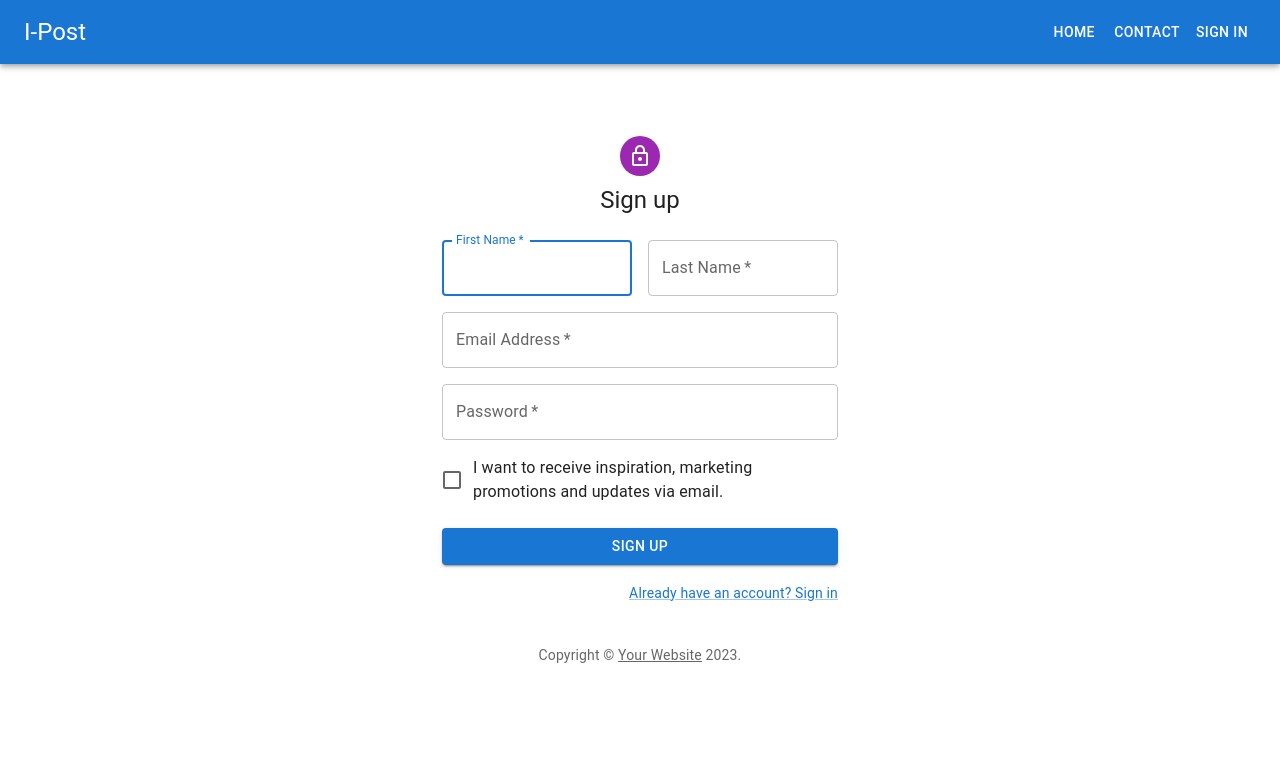
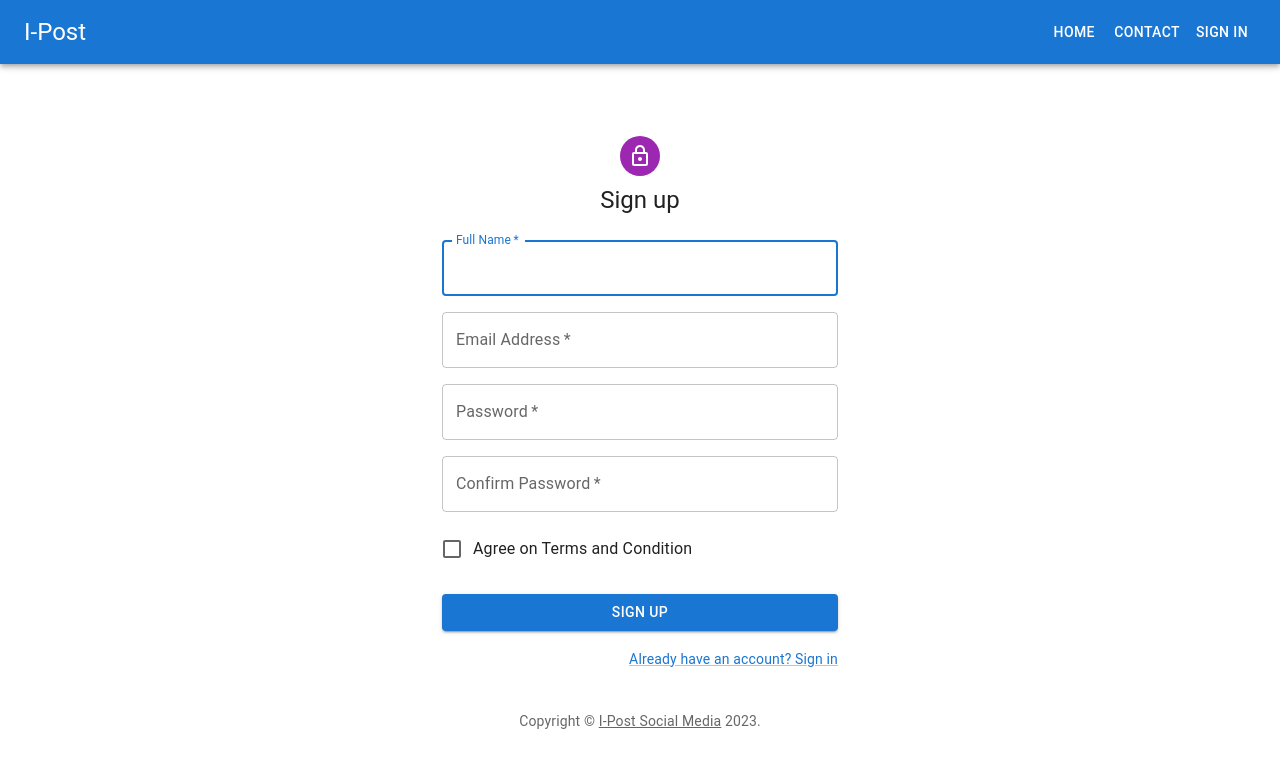
Before and after one commit to Dexios102/mini-facebook, a React (Create React App) app in the folder frontend/: page /register in a window 1280 px wide. Shown: the top 768 px of the page. Built offline with nearby package versions, Linux system fonts and the light colour scheme.

Commit message:
loginregister

```diff
--- a/frontend/src/pages/auth/Registration.js
+++ b/frontend/src/pages/auth/Registration.js
@@ -12,13 +12,18 @@ import LockOutlinedIcon from '@mui/icons-material/LockOutlined';
 import Typography from '@mui/material/Typography';
 import Container from '@mui/material/Container';
 import { createTheme, ThemeProvider } from '@mui/material/styles';
+import { Alert} from '@mui/material';
+import { useState } from 'react';
+import { useNavigate } from 'react-router-dom';
+import { useRegisterUserMutation } from '../../services/userAuthApi'
+import { storeToken } from '../../services/LocalStorageService';
 
 function Copyright(props) {
   return (
     <Typography variant="body2" color="text.secondary" align="center" {...props}>
       {'Copyright © '}
       <Link color="inherit" href="https://mui.com/">
-        Your Website
+        I-Post Social Media
       </Link>{' '}
       {new Date().getFullYear()}
       {'.'}
@@ -28,15 +33,33 @@ function Copyright(props) {
 
 const theme = createTheme();
 
-export default function SignUp() {
-  const handleSubmit = (event) => {
-    event.preventDefault();
-    const data = new FormData(event.currentTarget);
-    console.log({
+const Registration = () => {
+  const [server_error, setServerError] = useState({})
+  const navigate = useNavigate();
+  const [registerUser] = useRegisterUserMutation()
+  const handleSubmit = async (e) => {
+    e.preventDefault();
+    const data = new FormData(e.currentTarget);
+    const actualData = {
+      name: data.get('name'),
       email: data.get('email'),
       password: data.get('password'),
-    });
-  };
+      password2: data.get('password2'),
+      tc: data.get('tc'),
+    }
+    const res = await registerUser(actualData)
+    if (res.error) {
+      // console.log(typeof (res.error.data.errors))
+      // console.log(res.error.data.errors)
+      setServerError(res.error.data.errors)
+    }
+    if (res.data) {
+      console.log(typeof (res.data))
+      console.log(res.data)
+      storeToken(res.data.token)
+      navigate('/dashboard')
+    }
+  }
 
   return (
     <ThemeProvider theme={theme}>
@@ -56,28 +79,19 @@ export default function SignUp() {
           <Typography component="h1" variant="h5">
             Sign up
           </Typography>
-          <Box component="form" noValidate onSubmit={handleSubmit} sx={{ mt: 3 }}>
+          <Box component="form" noValidate onSubmit={handleSubmit} id='registration-form' sx={{ mt: 3 }}>
             <Grid container spacing={2}>
-              <Grid item xs={12} sm={6}>
+              <Grid item xs={12}>
                 <TextField
-                  autoComplete="given-name"
-                  name="firstName"
+                  autoComplete="name"
+                  name="name"
                   required
                   fullWidth
-                  id="firstName"
-                  label="First Name"
+                  id="name"
+                  label="Full Name"
                   autoFocus
                 />
-              </Grid>
-              <Grid item xs={12} sm={6}>
-                <TextField
-                  required
-                  fullWidth
-                  id="lastName"
-                  label="Last Name"
-                  name="lastName"
-                  autoComplete="family-name"
-                />
+                {server_error.name ? <Typography style={{ fontSize: 12, color: 'red', paddingLeft: 10 }}>{server_error.name[0]}</Typography> : ""}
               </Grid>
               <Grid item xs={12}>
                 <TextField
@@ -88,6 +102,7 @@ export default function SignUp() {
                   name="email"
                   autoComplete="email"
                 />
+                {server_error.email ? <Typography style={{ fontSize: 12, color: 'red', paddingLeft: 10 }}>{server_error.email[0]}</Typography> : ""}
               </Grid>
               <Grid item xs={12}>
                 <TextField
@@ -99,12 +114,26 @@ export default function SignUp() {
                   id="password"
                   autoComplete="new-password"
                 />
+                {server_error.password ? <Typography style={{ fontSize: 12, color: 'red', paddingLeft: 10 }}>{server_error.password[0]}</Typography> : ""}
+              </Grid>
+              <Grid item xs={12}>
+                <TextField
+                  required
+                  fullWidth
+                  name="password2"
+                  label="Confirm Password"
+                  type="password"
+                  id="password2"
+                  autoComplete="password2"
+                />
+                {server_error.password2 ? <Typography style={{ fontSize: 12, color: 'red', paddingLeft: 10 }}>{server_error.password2[0]}</Typography> : ""}
               </Grid>
               <Grid item xs={12}>
                 <FormControlLabel
-                  control={<Checkbox value="allowExtraEmails" color="primary" />}
-                  label="I want to receive inspiration, marketing promotions and updates via email."
+                  control={<Checkbox value={true} color="primary" name="tc" id="tc"/>}
+                  label="Agree on Terms and Condition"
                 />
+                {server_error.tc ? <span style={{ fontSize: 12, color: 'red', paddingLeft: 10 }}>{server_error.tc[0]}</span> : ""}
               </Grid>
             </Grid>
             <Button
@@ -115,9 +144,10 @@ export default function SignUp() {
             >
               Sign Up
             </Button>
+            {server_error.non_field_errors ? <Alert severity='error'>{server_error.non_field_errors[0]}</Alert> : ''}
             <Grid container justifyContent="flex-end">
               <Grid item>
-                <Link href="#" variant="body2">
+                <Link href="/login" variant="body2">
                   Already have an account? Sign in
                 </Link>
               </Grid>
@@ -129,3 +159,4 @@ export default function SignUp() {
     </ThemeProvider>
   );
 }
+export default Registration;
--- a/frontend/src/pages/auth/UserLogin.js
+++ b/frontend/src/pages/auth/UserLogin.js
@@ -123,7 +123,7 @@ const theme = createTheme();
                 </Link>
               </Grid>
               <Grid item>
-                <Link href="#" variant="body2">
+                <Link href="/register" variant="body2">
                   {"Don't have an account? Sign Up"}
                 </Link>
               </Grid>
```
